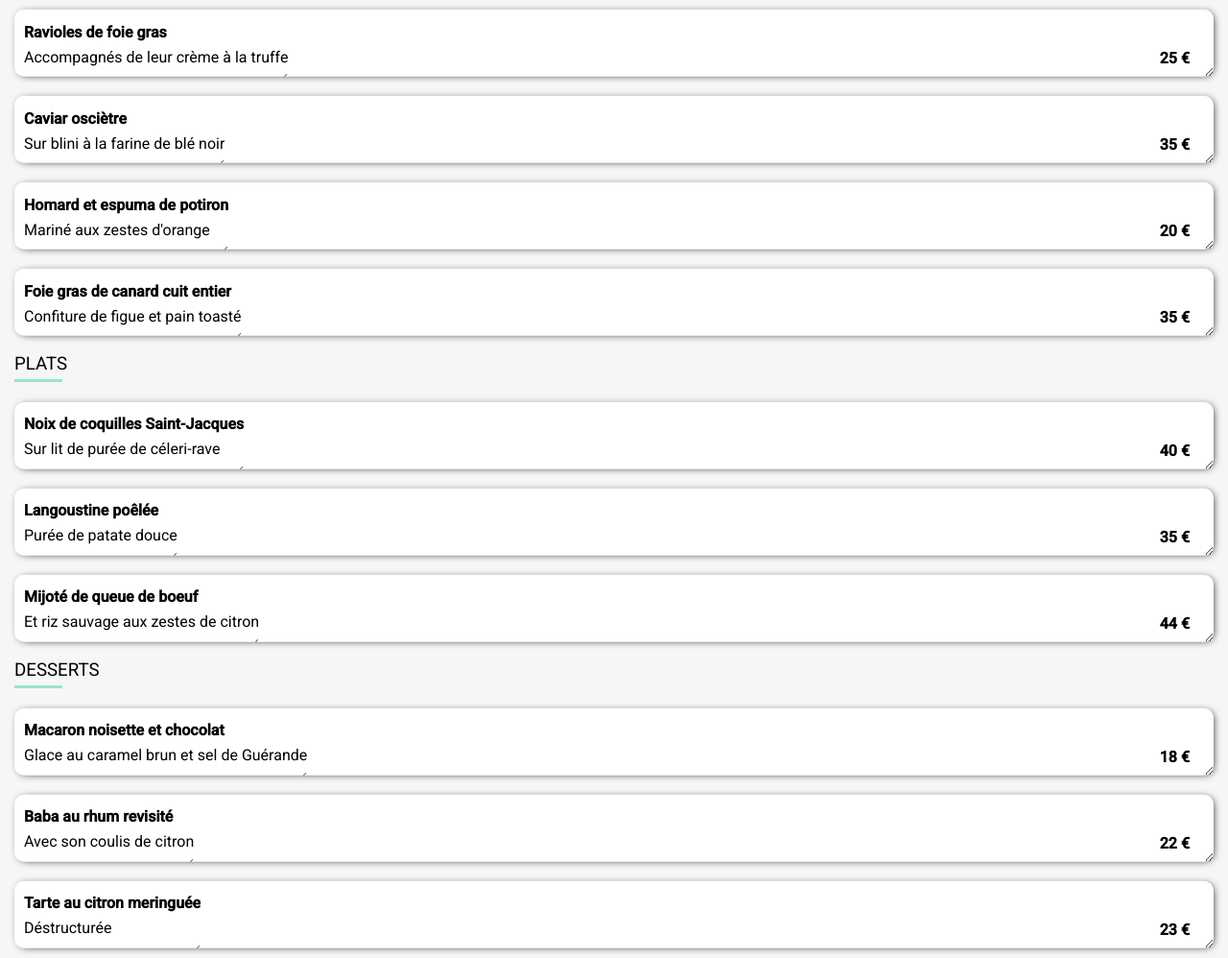
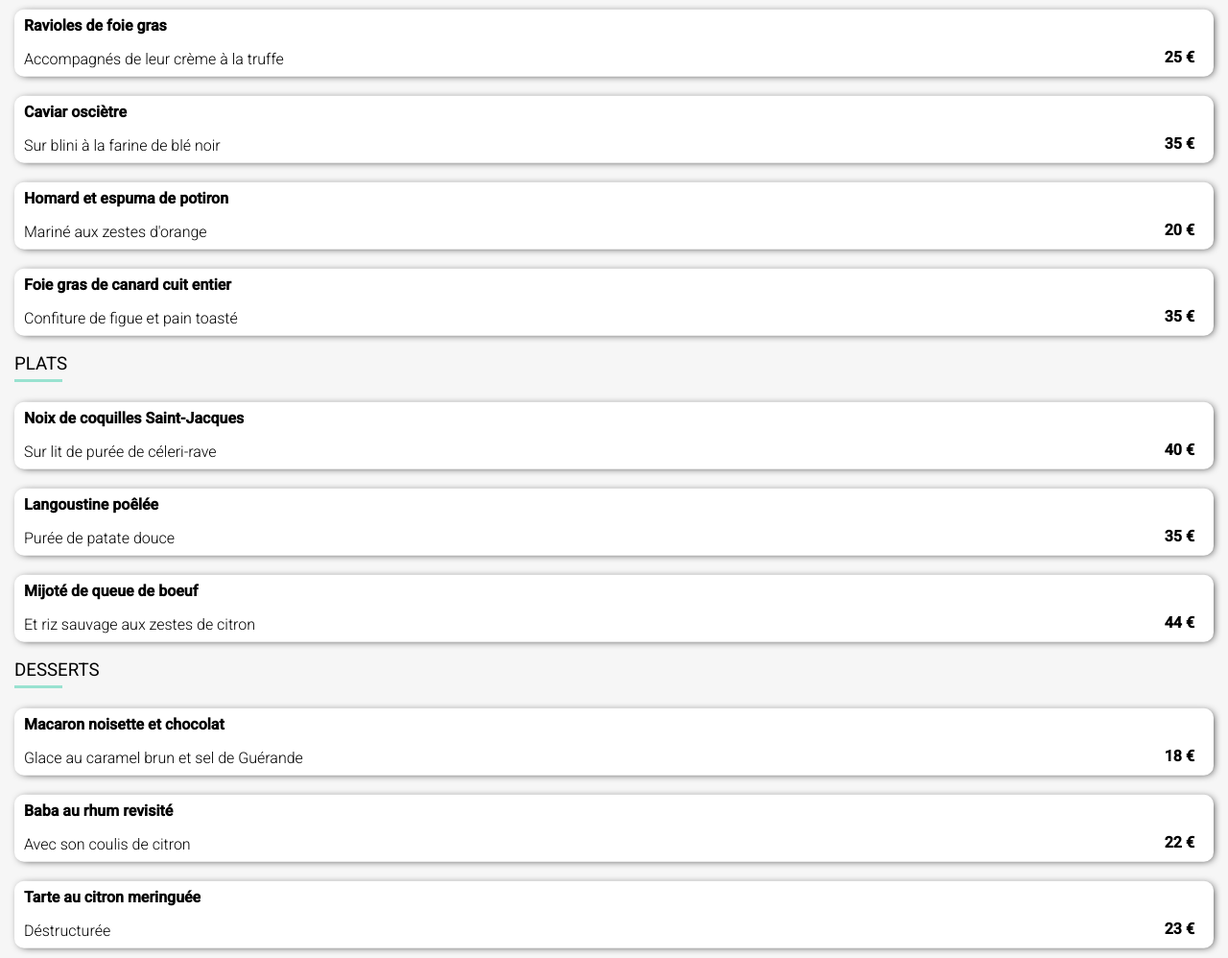
Before and after one commit to albi9z/MartinBrian_P_3__03_02_2022, a website: page Html/menu_la_note_enchantee.html in a window 1280 px wide. Shown: the part 540-1538 px from the top of the page at 96% size. Drawn offline with Linux system fonts and the light colour scheme; a web font is replaced by a local one.

Commit message:
finition_maquette

```diff
--- a/Html/menu_la_note_enchantee.html
+++ b/Html/menu_la_note_enchantee.html
@@ -21,7 +21,7 @@
 <!--image+titre_page-->
 
  <div class="banner_nec">
-  <img src="../pictures/menu_2.jpg" alt="menu_2"></div>
+   <img src="/pictures/menu_2.jpg" alt="menu_2"></div>
      <div class="m_fr">
        <h2 class="h2_menu">La note enchantée</h2>
 
@@ -42,7 +42,7 @@
        <h4>Ravioles de foie gras</h4>
        <p>Accompagnés de leur crème à la truffe</p>
        </div>
-      <p class="box_prix">25 €</p>
+       <span class="box_prix">25 €</span>
        <div class="box_check">
        <i class="fas fa-check"></i>
      </div>
@@ -57,7 +57,7 @@
        <h4>Caviar osciètre</h4>
        <p>Sur blini à la farine de blé noir</p>
        </div>
-      <p class="box_prix">35 €</p>
+       <span class="box_prix">35 €</span>
        <div class="box_check">
        <i class="fas fa-check"></i>
       </div>
@@ -72,7 +72,7 @@
        <h4>Homard et espuma de potiron</h4>
        <p>Mariné aux zestes d'orange</p>
        </div>
-      <p class="box_prix">20 €</p>
+       <span class="box_prix">20 €</span>
        <div class="box_check">
        <i class="fas fa-check"></i>
      </div>
@@ -86,7 +86,7 @@
        <h4>Foie gras de canard cuit entier</h4>
        <p>Confiture de figue et pain toasté</p>
        </div>
-      <p class="box_prix">35 €</p>
+       <span class="box_prix">35 €</span>
        <div class="box_check">
        <i class="fas fa-check"></i>
      </div>
@@ -105,7 +105,7 @@
        <h4>Noix de coquilles Saint-Jacques</h4>
        <p>Sur lit de purée de céleri-rave</p>
        </div>
-      <p class="box_prix">40 €</p>
+       <span class="box_prix">40 €</span>
        <div class="box_check">
        <i class="fas fa-check"></i>
      </div>
@@ -120,7 +120,7 @@
        <h4>Langoustine poêlée</h4>
        <p>Purée de patate douce</p>
        </div>
-      <p class="box_prix">35 €</p>
+       <span class="box_prix">35 €</span>
        <div class="box_check">
        <i class="fas fa-check"></i>
      </div>
@@ -135,7 +135,7 @@
        <h4>Mijoté de queue de boeuf</h4>
        <p>Et riz sauvage aux zestes de citron</p>
        </div>
-      <p class="box_prix">44 €</p>
+       <span class="box_prix">44 €</span>
        <div class="box_check">
        <i class="fas fa-check"></i>
      </div>
@@ -154,7 +154,7 @@
        <h4>Macaron noisette et chocolat</h4>
        <p>Glace au caramel brun et sel de Guérande</p>
        </div>
-      <p class="box_prix">18 €</p>
+       <span class="box_prix">18 €</span>
        <div class="box_check">
        <i class="fas fa-check"></i>
      </div>
@@ -169,7 +169,7 @@
        <h4>Baba au rhum revisité</h4>
        <p>Avec son coulis de citron</p>
        </div>
-      <p class="box_prix">22 €</p>
+       <span class="box_prix">22 €</span>
        <div class="box_check">
        <i class="fas fa-check"></i>
      </div>
@@ -184,7 +184,7 @@
        <h4>Tarte au citron meringuée</h4>
        <p>Déstructurée</p>
        </div>
-      <p class="box_prix">23 €</p>
+       <span class="box_prix">23 €</span>
        <div class="box_check">
        <i class="fas fa-check"></i>
       </div>
--- a/sass/composants/box_menus.scss
+++ b/sass/composants/box_menus.scss
@@ -66,13 +66,14 @@
 .txt_rps {
      padding: 0 10px;
      position: relative;
+
   &::before {
      @include coeur;
-     }
+   }
   &::after{
     @include coeur ($opacity:0, $color:transparent, $font-weight:900);
     @include gradient;
-     }
+   }
   &:hover::after{
     opacity: 1;
     transform: scale(1.2);
@@ -81,7 +82,10 @@
   h3 {
     margin:20px 0px -10px 0px;
     font-weight: bold;
+  }
+  p {
+    font-weight: 300;
+   }
    }
   }
  }
-}
--- a/sass/composants/filtres.scss
+++ b/sass/composants/filtres.scss
@@ -39,12 +39,12 @@
      counter-increment: filtres;
      color: $white;
      background-color: $color_primaire ;
-     border-radius: 8px;
+     border-radius: 50%;
      display: grid;
      place-items: center;
      position: absolute;
-     width:$acceuil-height;
-     height:$acceuil-height;
+     width:25px;
+     height:25px;
      left: -0.5rem;
      font-size: 13px;
    }
@@ -59,8 +59,12 @@
     }
 
   i.fas{
+     color: #7e7e7e;
      margin-right: 10px;
      font-size: 20px;
+  &.fa-store{
+    color: $color_primaire;
+  }
    @media all and (min-width: 768px){
      font-size: 15px;
      }
--- a/sass/layout/acceuil_button.scss
+++ b/sass/layout/acceuil_button.scss
@@ -3,20 +3,22 @@
 
 
 .acceuil {
+         height: 320px;
          background-color: $lightgrey ;
          text-align: center;
      & h2 {
-         margin-top: 2rem;
+         padding: 40px 55px 0;
          font-size: 30px;
          }
 
      & p {
          font-size: 20px;
+         font-weight: 100;
          }
      & .btn {
          @include dsgn_btn;
-         margin-left: 55px;
-         margin-right: 55px;
+         margin-left: 75px;
+         margin-right: 75px;
          font-size: 17px;
          font-weight: 400;
      @media all and (min-width: 768px) and (max-width: 1440px) {
--- a/sass/pages_menus/page_restaurant.scss
+++ b/sass/pages_menus/page_restaurant.scss
@@ -79,17 +79,11 @@ img {
    margin-top: 20px;
    animation: transpage 1s;
    animation-fill-mode: both;
+   overflow: hidden;
    white-space: nowrap;
-   overflow: hidden;
-   text-overflow: ellipsis;
-   resize: horizontal;
 
 .box_entrees, .box_plats, .box_desserts {
    display: flex;
-   white-space: nowrap;
-   overflow: hidden;
-   text-overflow: ellipsis;
-   resize: horizontal;
 
 @for $i from 1 through 3 {
    &:nth-child(#{$i}) {
@@ -99,27 +93,31 @@ img {
   }
 
  .box_description{
-   line-height: 30%;
    margin: 0 10px;
-   white-space: nowrap;
    overflow: hidden;
-   text-overflow: ellipsis;
-   resize: horizontal;
  }
 
 /*---texte_menus_box_repas---*/
+  p {
+    font-weight: 300;
+    overflow: hidden;
+    white-space: nowrap;
+    text-overflow: ellipsis;
+  }
 
- h4 p {
-   white-space: nowrap;
-   overflow: hidden;
-   text-overflow: ellipsis;
+  h4 {
+    margin: 7px 0;
+    overflow: hidden;
+    white-space: nowrap;
+    text-overflow: ellipsis;
   }
+
 
  .box_prix {
    margin-left: auto;
    font-weight: bold;
    box-sizing: border-box;
-   padding: 25px 25px 0 0;
+   padding: 40px 20px 0 0;
  }
 
  .box_check {
--- a/sass/utils/mixin.scss
+++ b/sass/utils/mixin.scss
@@ -21,7 +21,6 @@
       -webkit-font-smoothing: antialiased;
       font-family: "Font Awesome 5 Free";
       font-weight: $font-weight;
-
 }
 
 @mixin coeur ($opacity:1, $color:inherit, $font-weight:400) {
@@ -36,8 +35,6 @@
      opacity: $opacity;
      font-weight: $font-weight;
      transition: all 200ms ease-in-out;
-
-
 }
 
 @mixin dsgn_btn {
```
Also changed, not shown: Html/acceuil.html (+1 -1 lines), Html/menu_a_la_française.html (+10 -10 lines), Html/menu_la_palette_du_gout.html (+10 -10 lines), Html/menu_le_delice_des_sens.html (+10 -10 lines), style.css, 1 other file. Lines whose indentation alone changed are shown as unchanged.
